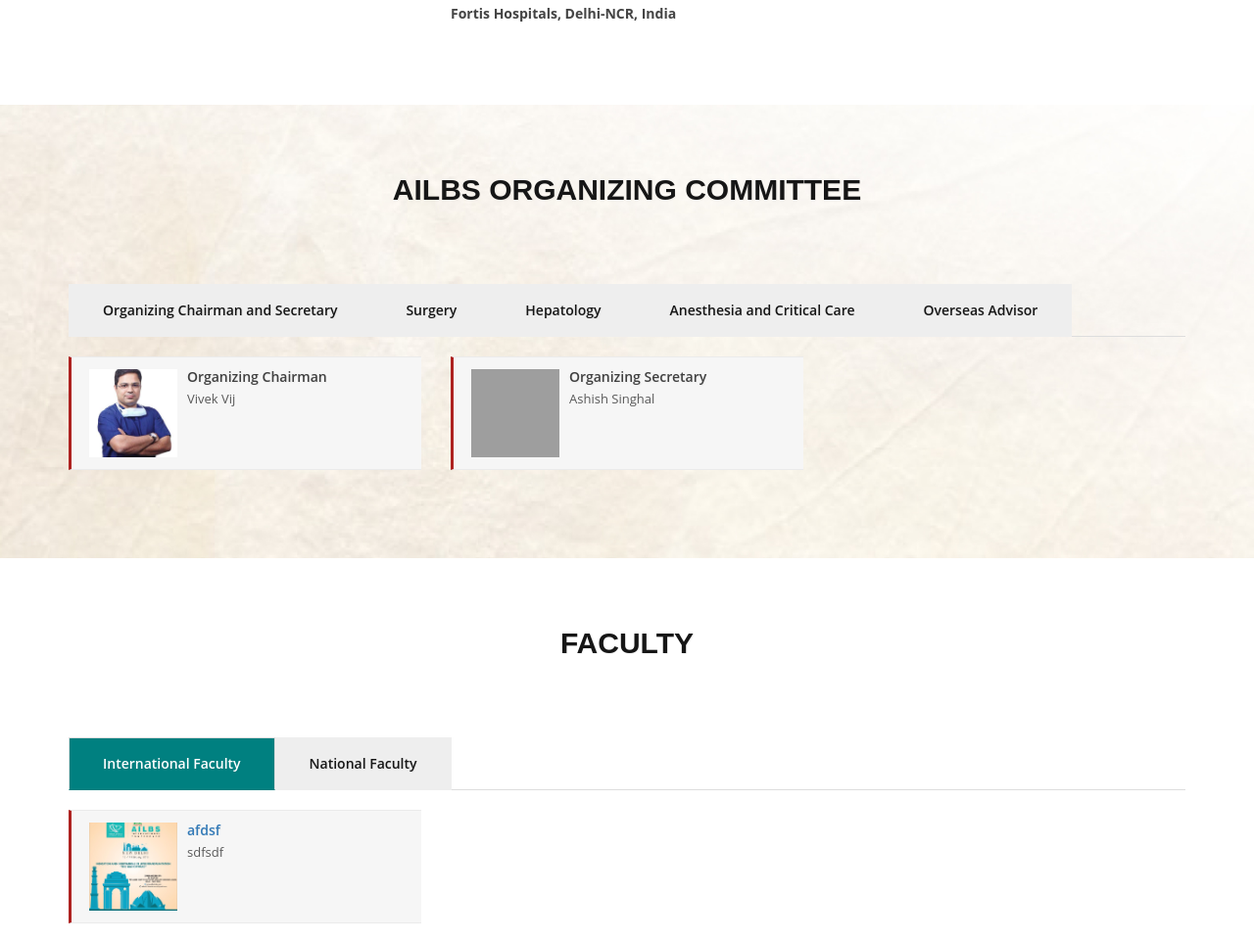
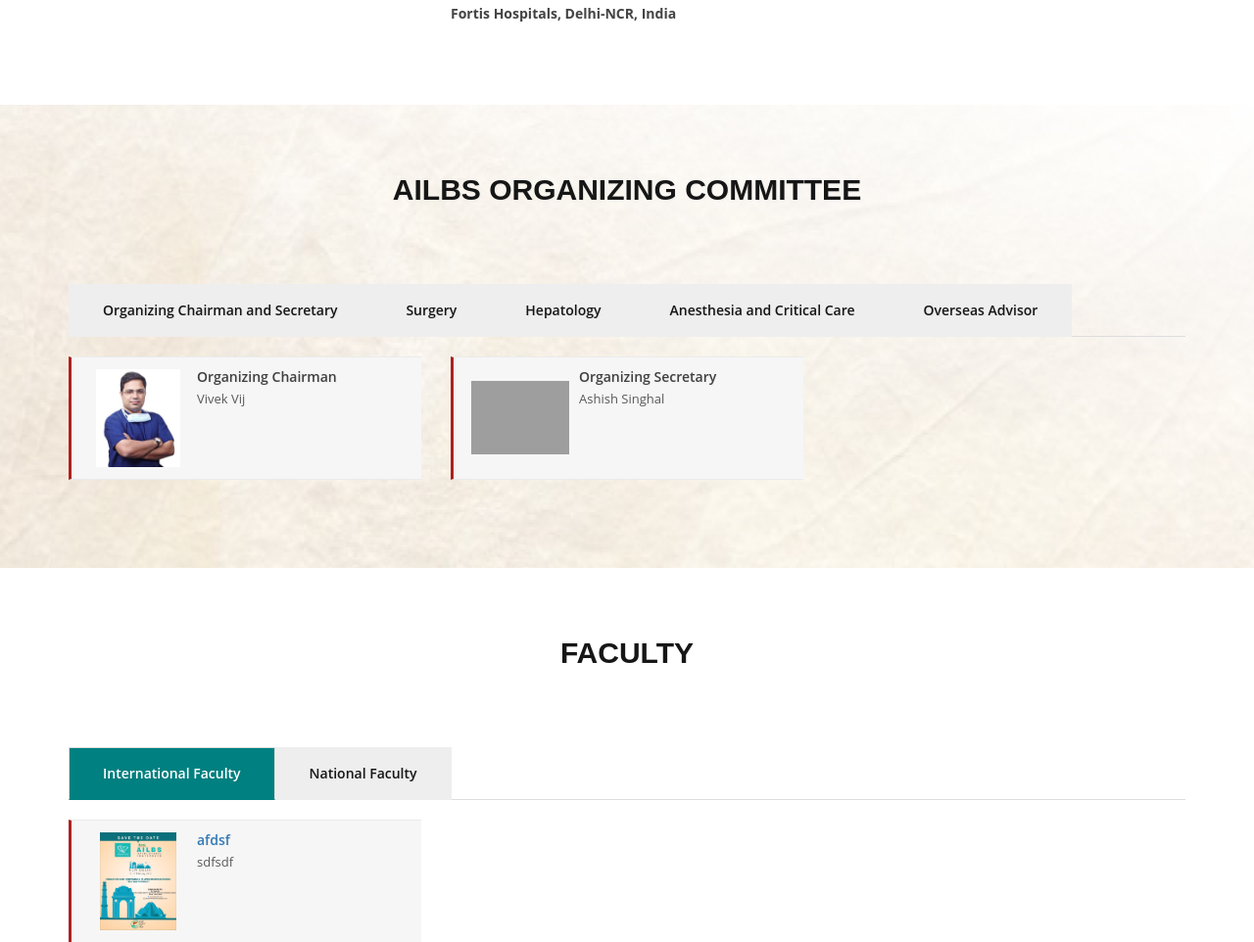
Before and after one commit to dotslash227/ailbs-website, a Django app: page / in a window 1280 px wide. Shown: the part 1305-2267 px from the top of the page at 98% size. Run offline with Django 3.2, Linux system fonts and the light colour scheme; data comes from the database, SQL or seed files in the repository; data that the repository does not hold is empty; some libraries are stand-ins or nearby versions; grey boxes are pictures that could not be loaded.

Commit message:
member haircut

```diff
--- a/static/css/main.css
+++ b/static/css/main.css
@@ -1341,9 +1341,9 @@
     float: left;
 }
 .member_img img{
-    width: 90px;
-    height: 90px;
-    object-fit: cover;
+    width: 100px;
+    height: 100px;
+    object-fit: scale-down;
 }
 .mem_sec{
     border: 1px solid #ebebeb;
@@ -2885,7 +2885,7 @@
         margin-top: 170px;
     }
     .Modern-Slider .item .img-fill {
-        height: 170px;
+        max-height: 100px;
     }
     .Modern-Slider .item h5{
         line-height: 16px;
--- a/templates/index.html
+++ b/templates/index.html
@@ -267,7 +267,7 @@
                                     <div class="media">
                                         <div class="media-left">
                                             <div class="member_img">
-                                                <img src="{% static "docs/doe.png" %}">
+                                                <img src="{% static "vivekvij.jpg" %}">
                                             </div>
                                         </div>
                                         <div class="media-body">
```
